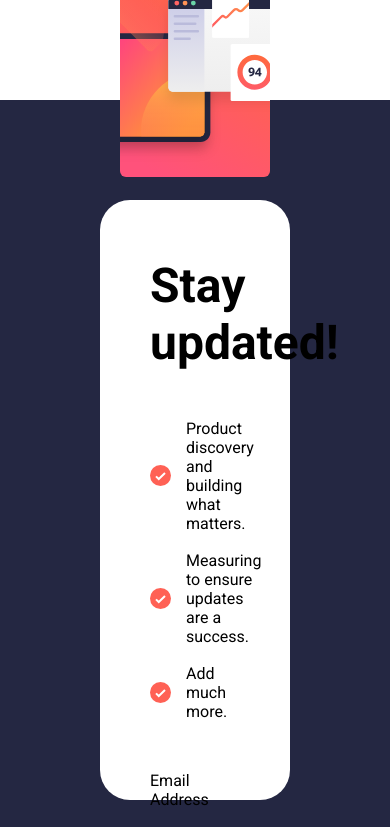
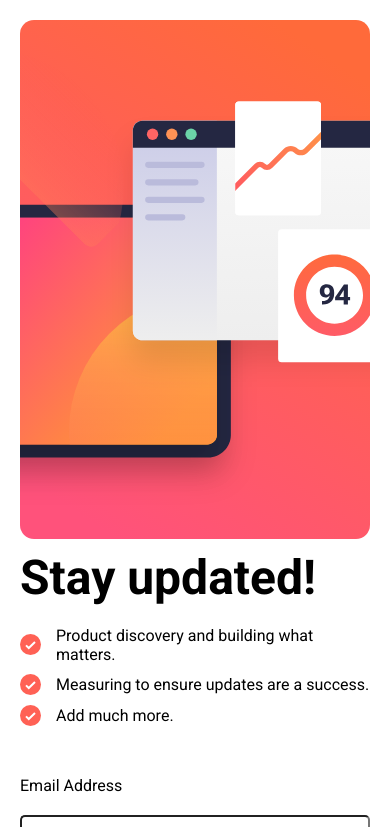
Before and after one commit to Trend20/newsletter-signup, a React (Create React App) app: page / in a window 390 px wide. Shown: the top 827 px of the page. Built offline with nearby package versions, Linux system fonts and the light colour scheme.

Commit message:
responsive code

```diff
--- a/src/App.tsx
+++ b/src/App.tsx
@@ -24,6 +24,10 @@ export const AppContainer = styled.div`
 
   @media (max-width: 768px) {
     width: 100%;
+    background: #fff;
+    padding: 20px;
+    height: 100%;
+    margin: 0;
   }
 `
 export default App;
--- a/src/components/Main.tsx
+++ b/src/components/Main.tsx
@@ -36,6 +36,7 @@ export const MainPageContainer = styled.div `
     flex-direction: column-reverse;
     justify-content: center;
     align-items: center;
+    padding: 0;
   }
 `
 
@@ -50,10 +51,16 @@ export const MainTextContainer = styled.div`
     font-weight: 700;
     font-size: 3rem;
     margin-top: 50px;
+
+    @media (max-width: 768px) {
+      width: 100%;
+      margin-top: 10px;
+    }
   }
 
   @media (max-width: 768px) {
    width: 100%;
+    padding: 0;
   }
 `
 
@@ -66,6 +73,11 @@ export const MainImageContainer = styled.div`
     display: flex;
     width: 100%;
     height: 100%;
+
+    @media (max-width: 768px) {
+      width: 100%;
+      //height: 300px;
+    }
   }
   @media (max-width: 768px) {
     width: 100%;
--- a/src/components/Updates.tsx
+++ b/src/components/Updates.tsx
@@ -30,6 +30,7 @@ export const UpdatesContainer = styled.div`
 
   @media (max-width: 768px) {
     width: 100%;
+    padding-top: 10px;
   }
 `
 
@@ -45,6 +46,7 @@ export const UpdateSpan = styled.div`
 
   @media (max-width: 768px) {
    width: 100%;
+    padding-top: 10px;
   }
 `
 
```
